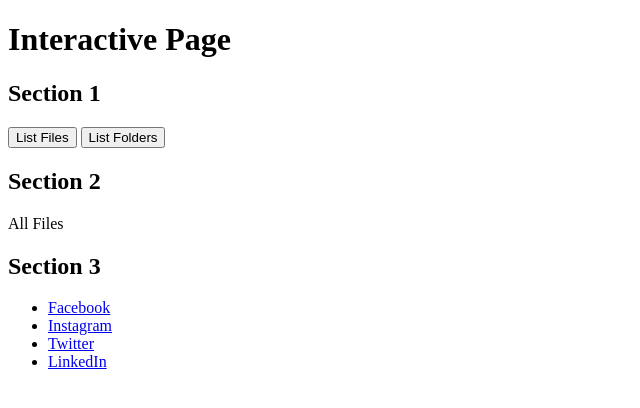
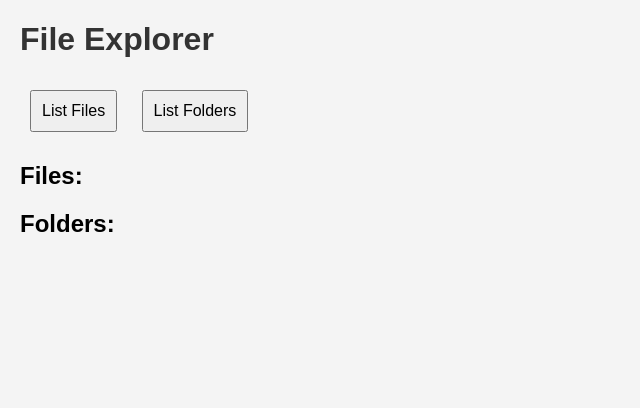
Before and after one commit to Katchietsnouva/Android-python, a plain HTML site: page index.html in a window 1280 px wide. Shown: the whole page, without its empty margins (0-640 px from the left). Drawn offline with Linux system fonts and the light colour scheme.

Commit message:
laptop commit 3

```diff
--- a/index.html
+++ b/index.html
@@ -3,39 +3,64 @@
 <head>
     <meta charset="UTF-8">
     <meta name="viewport" content="width=device-width, initial-scale=1.0">
-    <title>Interactive Page</title>
+    <title>File Explorer</title>
+    <style>
+        body {
+            font-family: Arial, sans-serif;
+            margin: 20px;
+            background-color: #f4f4f4;
+        }
+
+        h1 {
+            color: #333;
+        }
+
+        #fileList, #folderList {
+            list-style-type: none;
+            padding: 0;
+        }
+
+        li {
+            margin: 5px 0;
+            padding: 10px;
+            background-color: #fff;
+            border-radius: 5px;
+            box-shadow: 0 0 5px rgba(0, 0, 0, 0.1);
+        }
+
+        button {
+            padding: 10px;
+            font-size: 16px;
+            margin: 10px;
+            cursor: pointer;
+        }
+    </style>
 </head>
 <body>
-    <h1>Interactive Page</h1>
+    <h1>File Explorer</h1>
 
-    <section id="section1">
-        <h2>Section 1</h2>
-        <button id="btn1" onclick="fetchData('btn1')">List Files</button>
-        <button id="btn2" onclick="fetchData('btn2')">List Folders</button>
-    </section>
+    <div>
+        <button onclick="fetchData('btn1')">List Files</button>
+        <button onclick="fetchData('btn2')">List Folders</button>
+    </div>
 
-    <section id="section2">
-        <h2>Section 2</h2>
-        <div id="fileList">All Files</div>
-        <div id="folderList"></div>
-    </section>
+    <div>
+        <h2>Files:</h2>
+        <ul id="fileList"></ul>
+    </div>
 
-    <section id="section3">
-        <h2>Section 3</h2>
-        <ul>
-            <li><a href="https://www.facebook.com/">Facebook</a></li>
-            <li><a href="https://www.instagram.com/">Instagram</a></li>
-            <li><a href="https://twitter.com/">Twitter</a></li>
-            <li><a href="https://www.linkedin.com/">LinkedIn</a></li>
-        </ul>
-    </section>
+    <div>
+        <h2>Folders:</h2>
+        <ul id="folderList"></ul>
+    </div>
 
     <script>
         function fetchData(buttonId) {
-    const data = { buttonId: buttonId }; // Use an object with a key-value pair
+            const data = { buttonId: buttonId };
+
             fetch('/', {
                 method: 'POST',
-        body: JSON.stringify(data), // Convert the object to JSON string
+                body: JSON.stringify(data),
                 headers: {
                     'Content-Type': 'application/json'
                 }
```
Also changed, not shown: index.a.html (added, +57 -0 lines). Lines whose indentation alone changed are shown as unchanged.
